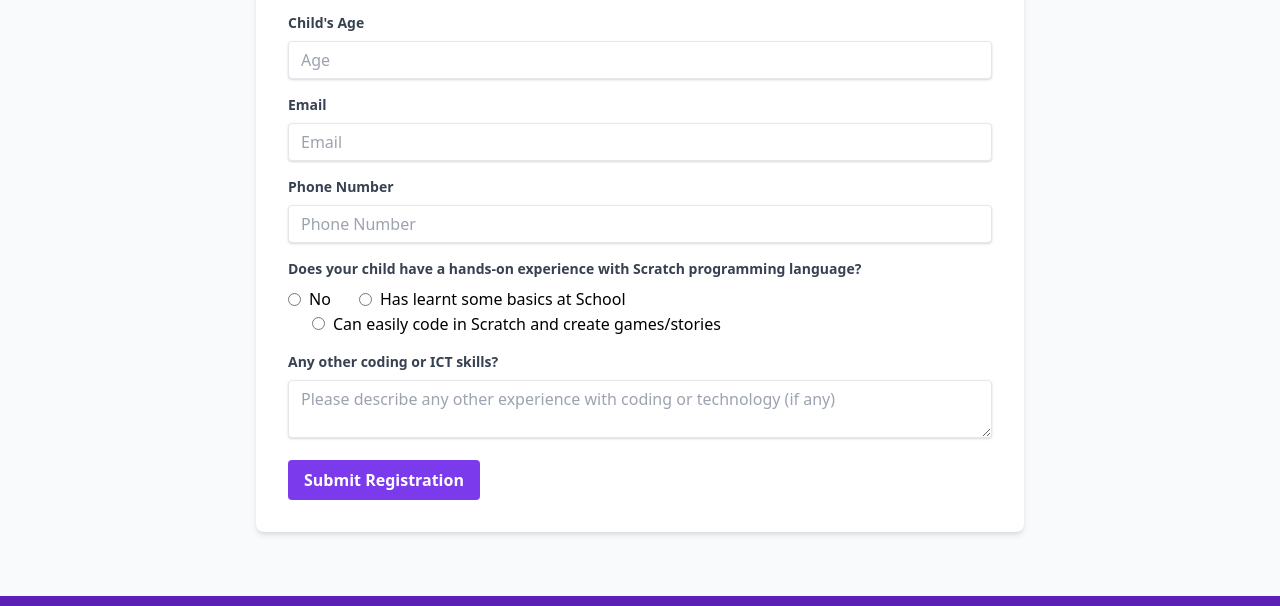
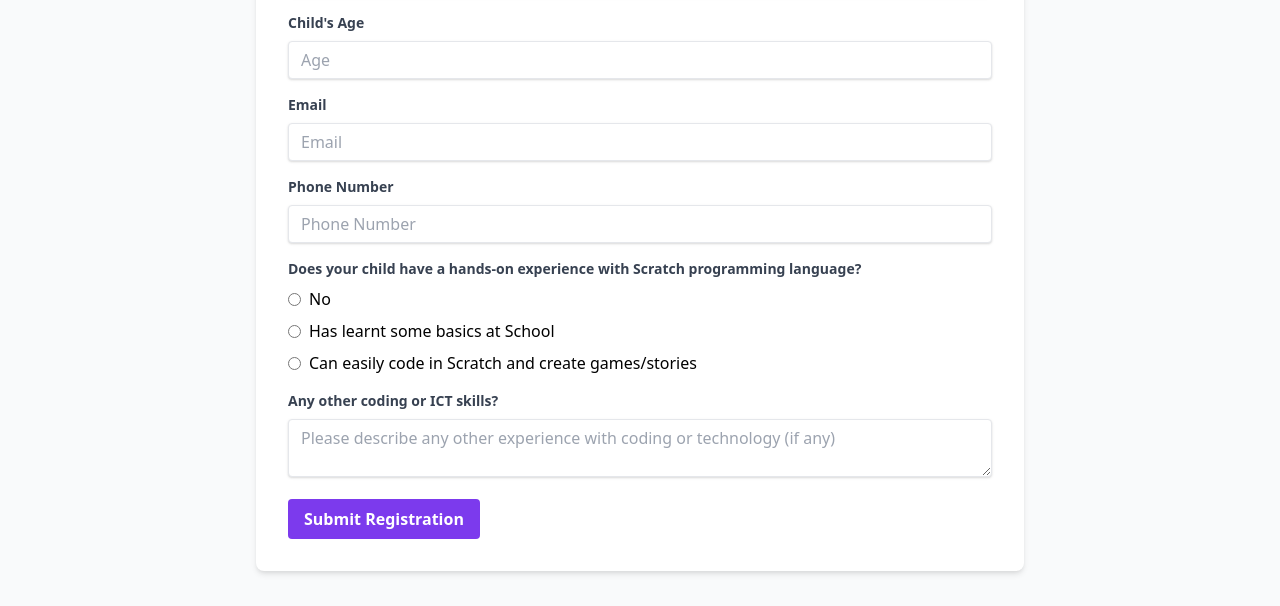
Before and after one commit to shubhanshu-gupta/scratchbootcamp, a plain HTML site: page index.html in a window 1280 px wide. Shown: the part 3927-4533 px from the top of the page. Drawn offline with nearby package versions, Linux system fonts and the light colour scheme.

Commit message:
Updated the radio buttons in registration form to stack vertically

```diff
--- a/index.html
+++ b/index.html
@@ -341,20 +341,20 @@
                     </label>
                     <input name="phone" class="shadow appearance-none border rounded w-full py-2 px-3 text-gray-700 leading-tight focus:outline-none focus:shadow-outline" id="phone" type="tel" placeholder="Phone Number" required>
                 </div>
-                                <div class="mb-4">
+                <div class="mb-4">
                     <label class="block text-gray-700 text-sm font-bold mb-2" for="scratch-experience">
                         Does your child have a hands-on experience with Scratch programming language?
                     </label>
-                    <div class="mt-2">
+                    <div class="mt-2 flex flex-col space-y-2">
                         <label class="inline-flex items-center">
                             <input type="radio" class="form-radio" name="scratch-experience" value="no">
                             <span class="ml-2">No</span>
                         </label>
-                        <label class="inline-flex items-center ml-6">
+                        <label class="inline-flex items-center">
                             <input type="radio" class="form-radio" name="scratch-experience" value="basics">
                             <span class="ml-2">Has learnt some basics at School</span>
                         </label>
-                        <label class="inline-flex items-center ml-6">
+                        <label class="inline-flex items-center">
                             <input type="radio" class="form-radio" name="scratch-experience" value="advanced">
                             <span class="ml-2">Can easily code in Scratch and create games/stories</span>
                         </label>
```
